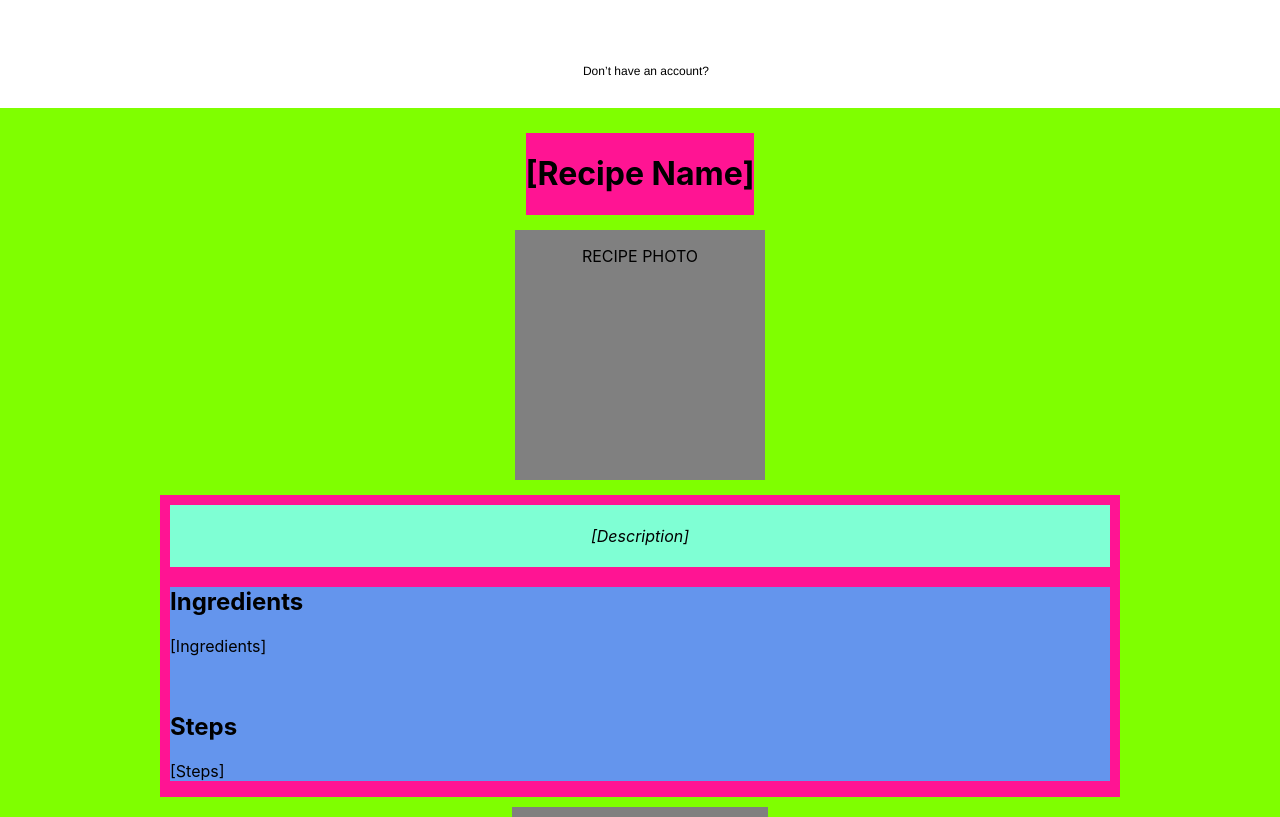
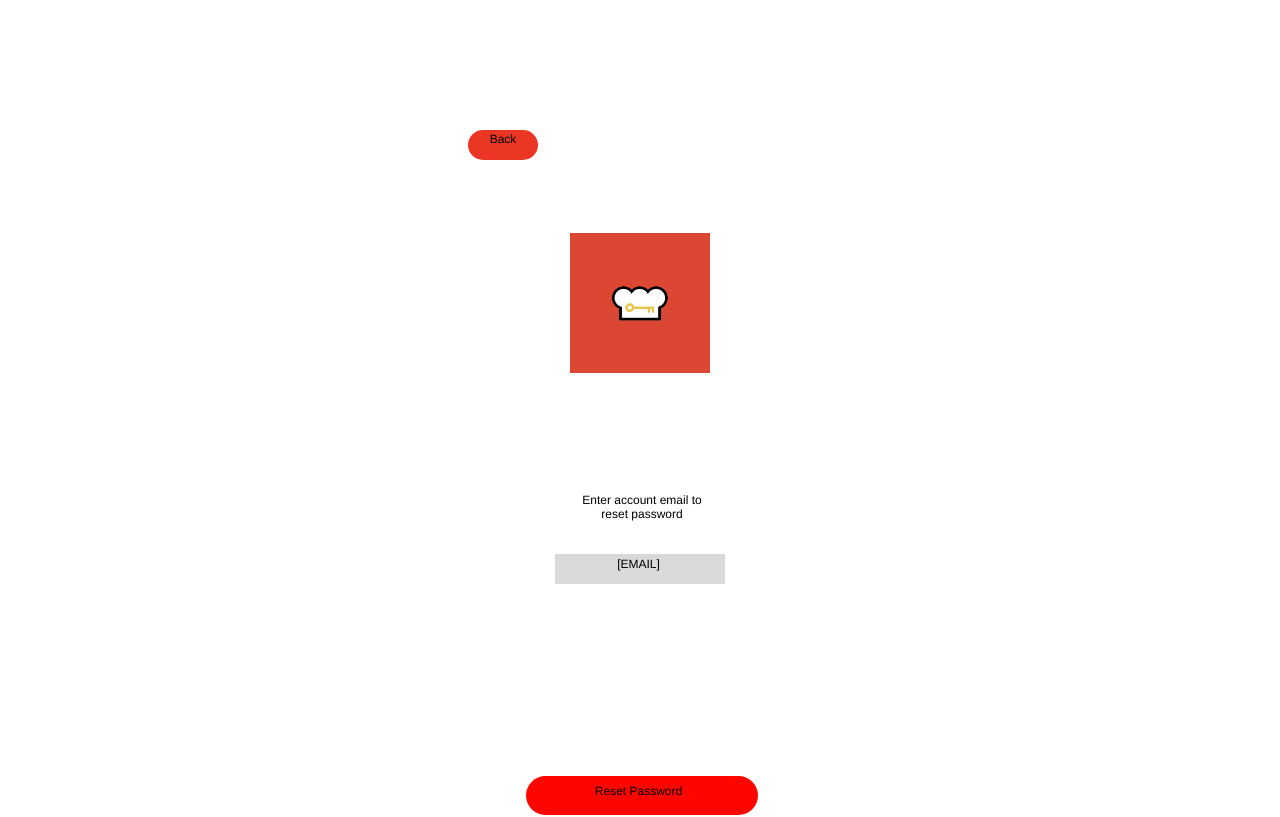
Before and after one commit to agiledev-students-fall2023/4-final-project-culinary-quest, a React (Create React App) app in the folder front-end/: page / in a window 1280 px wide. Shown: the part 1660-2477 px from the top of the page. Built offline with nearby package versions, Linux system fonts and the light colour scheme.

Commit message:
forgotpassword

```diff
--- a/front-end/src/App.js
+++ b/front-end/src/App.js
@@ -5,13 +5,15 @@ import SettingsPage from './SettingsPage';
 import IndvRecipe from './indv_recipe';
 import CreateAccount from './createAccount';
 import Login from './login';
+import ForgotPassword from './forgotPassword';
 
 function App() {
   return (
     <div className="App">
       <Header />
+      <Login />
       <CreateAccount />
-      <Login />
+      <ForgotPassword />
       <IndvRecipe />
       <SettingsPage />
     </div>
--- /dev/null
+++ b/front-end/src/forgotPassword.css
@@ -0,0 +1,133 @@
+.FORGOT-PASSWORD {
+    background-color: #ffffff;
+    display: flex;
+    flex-direction: row;
+    justify-content: center;
+    width: 100%;
+  }
+
+  .FORGOT-PASSWORD .div {
+    background-color: #ffffff;
+    height: 844px;
+    position: relative;
+    width: 390px;
+  }
+
+  .FORGOT-PASSWORD .reset-password {
+    height: 39px;
+    left: 81px;
+    position: absolute;
+    top: 668px;
+    width: 234px;
+  }
+
+  .FORGOT-PASSWORD .overlap-group {
+    background-color: #ff0500;
+    border-radius: 20px;
+    height: 39px;
+    position: relative;
+    width: 232px;
+  }
+
+  .FORGOT-PASSWORD .text-wrapper {
+    color: #000000;
+    font-family: "Inter-Regular", Helvetica;
+    font-size: 12px;
+    font-weight: 400;
+    height: 24px;
+    left: 52px;
+    letter-spacing: 0;
+    line-height: normal;
+    position: absolute;
+    text-align: center;
+    top: 8px;
+    width: 121px;
+  }
+
+  .FORGOT-PASSWORD .EMAIL {
+    height: 30px;
+    left: 110px;
+    position: absolute;
+    top: 446px;
+    width: 172px;
+  }
+
+  .FORGOT-PASSWORD .overlap {
+    background-color: #d9d9d9;
+    height: 30px;
+    position: relative;
+    width: 170px;
+  }
+
+  .FORGOT-PASSWORD .text-wrapper-2 {
+    color: #000000;
+    font-family: "Inter-Regular", Helvetica;
+    font-size: 12px;
+    font-weight: 400;
+    height: 25px;
+    left: 39px;
+    letter-spacing: 0;
+    line-height: normal;
+    position: absolute;
+    text-align: center;
+    top: 3px;
+    width: 89px;
+  }
+
+  .FORGOT-PASSWORD .p {
+    color: #000000;
+    font-family: "Inter-Regular", Helvetica;
+    font-size: 12px;
+    font-weight: 400;
+    height: 72px;
+    left: 134px;
+    letter-spacing: 0;
+    line-height: normal;
+    position: absolute;
+    text-align: center;
+    top: 373px;
+    width: 126px;
+  }
+
+  .FORGOT-PASSWORD .app-logo {
+    background-image: url(../public/IMG_1702.jpg);
+    background-size: 100% 100%;
+    height: 140px;
+    left: 125px;
+    position: absolute;
+    top: 125px;
+    width: 140px;
+  }
+
+  .FORGOT-PASSWORD .back-button {
+    all: unset;
+    box-sizing: border-box;
+    height: 30px;
+    left: 23px;
+    position: absolute;
+    top: 22px;
+    width: 72px;
+  }
+
+  .FORGOT-PASSWORD .div-wrapper {
+    background-color: #eb3624;
+    border-radius: 20px;
+    height: 30px;
+    position: relative;
+    width: 70px;
+  }
+
+  .FORGOT-PASSWORD .text-wrapper-3 {
+    color: #000000;
+    font-family: "Inter-Regular", Helvetica;
+    font-size: 12px;
+    font-weight: 400;
+    height: 26px;
+    left: 0;
+    letter-spacing: 0;
+    line-height: normal;
+    position: absolute;
+    text-align: center;
+    top: 2px;
+    width: 70px;
+  }
--- /dev/null
+++ b/front-end/src/forgotPassword.jsx
@@ -0,0 +1,29 @@
+import React from "react";
+import "./forgotPassword.css";
+
+const ForgotPassword = () => {
+  return (
+    <div className="FORGOT-PASSWORD">
+      <div className="div">
+        <div className="reset-password">
+          <div className="overlap-group">
+            <div className="text-wrapper">Reset Password</div>
+          </div>
+        </div>
+        <div className="EMAIL">
+          <div className="overlap">
+            <div className="text-wrapper-2">[EMAIL]</div>
+          </div>
+        </div>
+        <p className="p">Enter account email to reset password</p>
+        <div className="app-logo" />
+        <button className="back-button">
+          <div className="div-wrapper">
+            <div className="text-wrapper-3">Back</div>
+          </div>
+        </button>
+      </div>
+    </div>
+  );
+};
+export default ForgotPassword;
```
